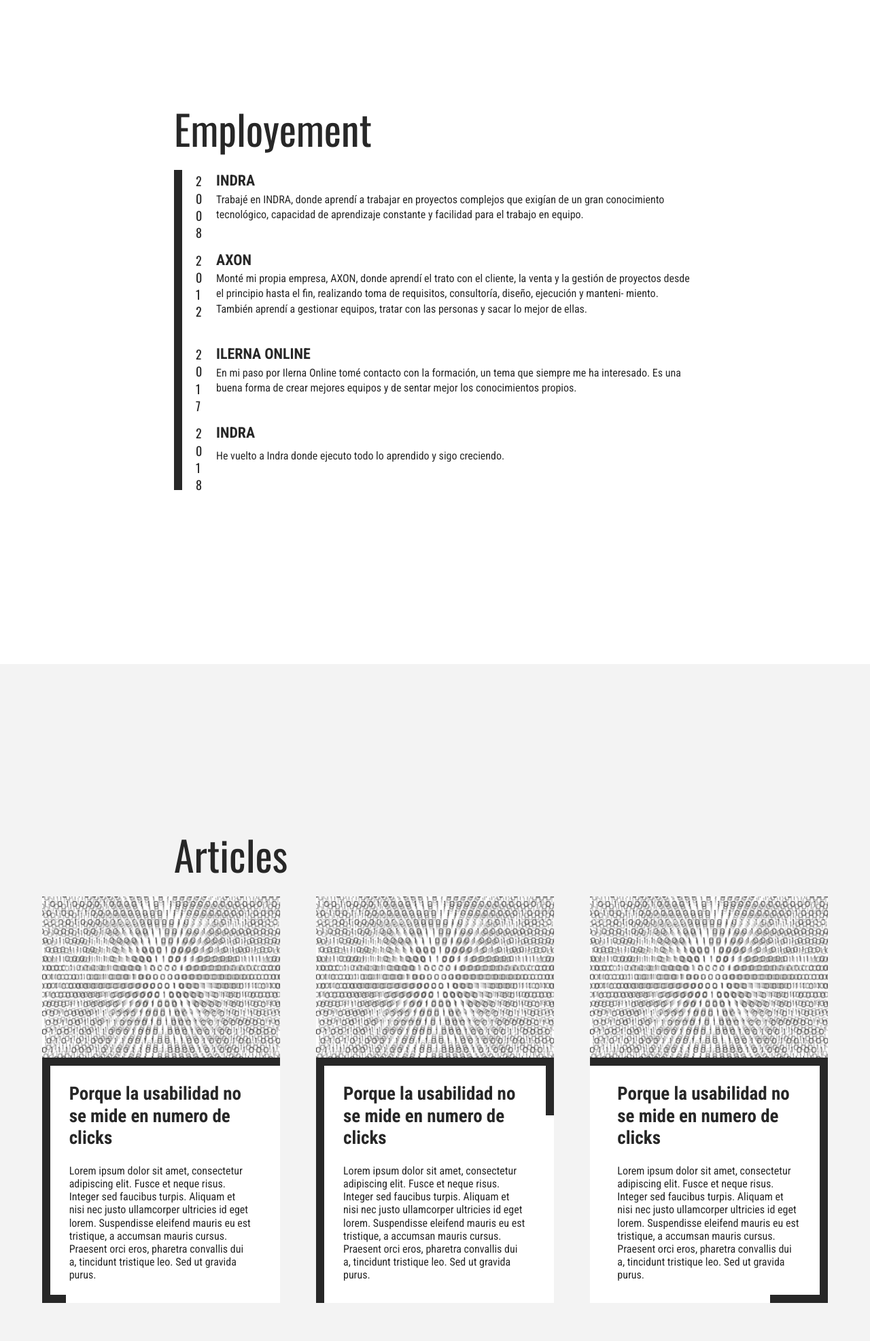
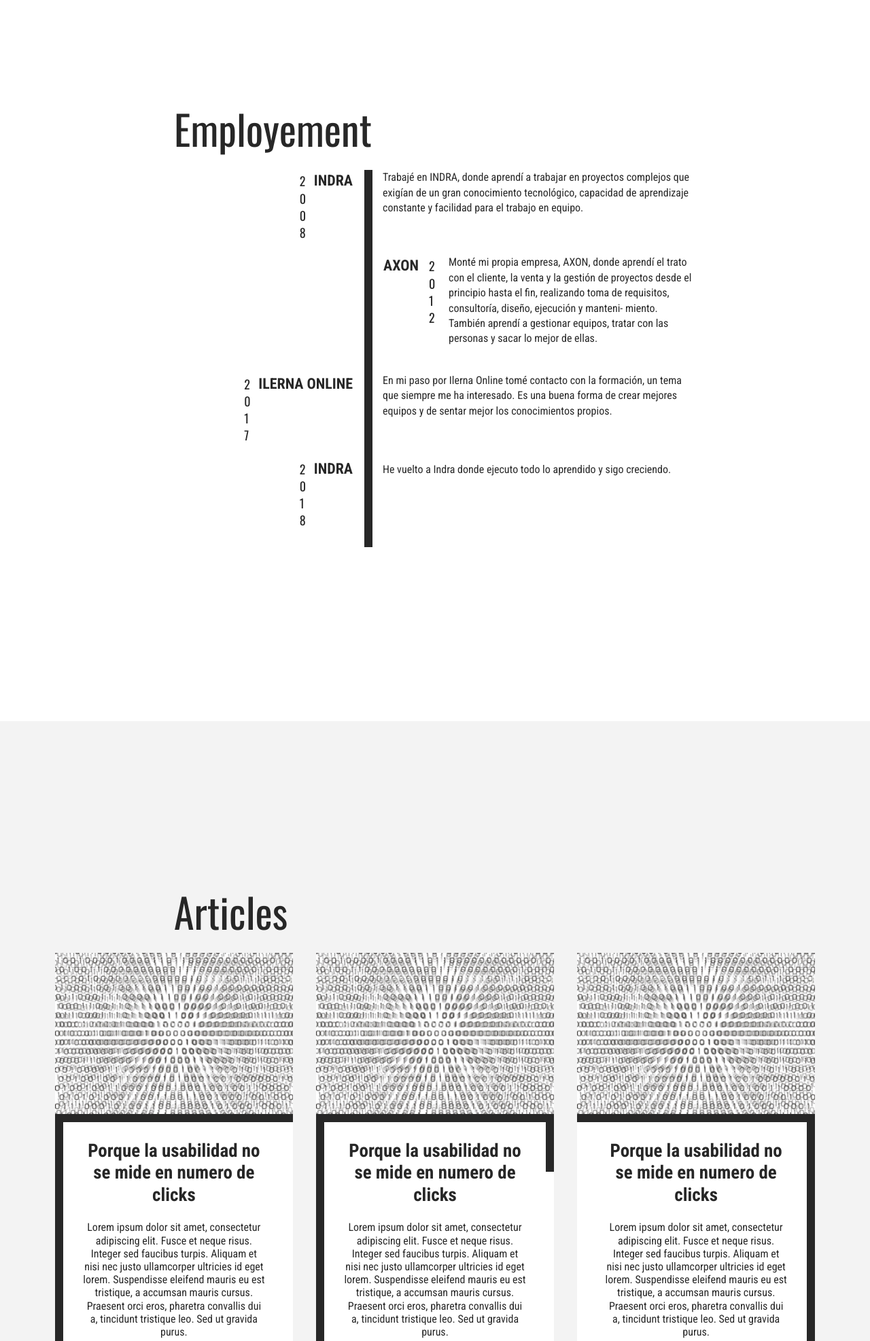
Before and after one commit to chervera/carleshervera-template, a PHP site: page / in a window 1280 px wide. Shown: the part 1812-3785 px from the top of the page at 68% size. Run offline with PHP 8.4, Linux system fonts and the light colour scheme; some libraries are stand-ins or nearby versions.

Commit message:
minnor fixes and employement

```diff
--- a/assets/css/main.css
+++ b/assets/css/main.css
@@ -234,8 +234,18 @@
 }
 
 .timeline {
+    padding-left: 35px;
+    position: relative;
+}
+
+.timeline::before {
+    content: ' ';
+    position: absolute;
     border-left: 12px solid #272727;
-    padding-left: 25px;
+    top: 0;
+    bottom: 0;
+    left: 30px;
+    width: 0px;
 }
 
 .timeline .event {
@@ -246,7 +256,7 @@
 
 .timeline .event .year {
     position: absolute;
-    left: -5px;
+    left: -21px;
     width: 0;
     top: 4px;
     word-wrap: break-word;
@@ -274,16 +284,16 @@
 }
 
 .article-list {
-    display: flex;
-    flex-wrap: wrap;
-    justify-content: space-around;
+    text-align: center;
+
+
 }
 
 .article {
     background: #fff;
-    display: block;
+    display: inline-block;
     max-width: 350px;
-    margin:  0 15px 50px 15px;
+    margin: 0 15px 50px 15px;
     text-decoration: none;
     color: #272727;
 }
@@ -336,7 +346,6 @@
     left: 135px;
     right: 0;
     bottom: 0;
-
 }
 
 .article .featured.type3::before {
@@ -353,7 +362,6 @@
     left: 0;
     right: 12px;
     bottom: 0;
-
 }
 
 .article .content p {
@@ -400,13 +408,13 @@
     transform: rotate(0deg);
 }
 
-.more:hover::after{
+.more:hover::after {
     -webkit-transition: all .3s;
     transition: all .3s;
     transform: rotate(-45deg);
 }
 
-.more:hover::before{
+.more:hover::before {
     -webkit-transition: all .3s;
     transition: all .3s;
     transform: rotate(-45deg);
@@ -475,14 +483,37 @@
         padding: 20%;
     }
 
+    .timeline::before {
+        left: 215px;
+    }
+
+    .timeline .event .wrapper {
+        text-align: right;
+        position: relative;
+        display: inline-block;
+    }
+
+    .timeline .event .header {
+        width: 140px;
+        display: inline-block;
+        position: absolute;
+        text-align: right;
+    }
+
+    .timeline .event .description {
+        padding: 0 0 0 181px;
+        min-height: 90px;
+    }
+
     #articles {
         padding: 20% 0;
     }
 
-    #articles .h1{
-        margin-left:20%;
+    #articles .h1 {
+        margin-left: 20%;
     }
-    #articles .article-list{
+
+    #articles .article-list {
         padding: 0 35px;
     }
 
@@ -490,3 +521,30 @@
         padding: 20%;
     }
 }
+
+@media (min-width:1200px) {
+    .timeline::before {
+        left: 280px;
+    }
+
+    .timeline .event .header {
+        width: 203px;
+    }
+
+    .timeline .event:nth-child(2) .header {
+        width: 300px;
+    }
+
+    .timeline .event:nth-child(2) .year {
+        left: auto;
+        right: -15px;
+    }
+
+    .timeline .event .description {
+        padding: 0 0 0 247px;
+    }
+
+    .timeline .event:nth-child(2) .description {
+        padding: 0 0 0 344px;
+    }
+}
--- a/index.html
+++ b/index.html
@@ -56,16 +56,24 @@
         <h1 class="h1">Employement</h1>
         <div class="timeline">
             <div class="event">
+                <div class="header">
+                    <div class="wrapper">
                         <span class="year">2008</span>
                         <span class="title">INDRA</span>
+                    </div>
+                </div>
                 <span class="description">Trabajé en INDRA, donde aprendí a trabajar en proyectos complejos que exigían
                     de un gran conocimiento tecnológico, capacidad de aprendizaje constante y facilidad para el trabajo
                     en equipo.</span>
             </div>
 
             <div class="event">
+                <div class="header">
+                    <div class="wrapper">
                         <span class="year">2012</span>
                         <span class="title">AXON</span>
+                    </div>
+                </div>
                 <span class="description">Monté mi propia empresa, AXON, donde
                     aprendí el trato con el cliente, la venta y la
                     gestión de proyectos desde el principio
@@ -78,16 +86,24 @@
 
             </div>
             <div class="event">
+                <div class="header">
+                    <div class="wrapper">
                         <span class="year">2017</span>
                         <span class="title">ILERNA ONLINE</span>
+                    </div>
+                </div>
                 <span class="description"> En mi paso por Ilerna Online tomé contacto con la formación, un tema que
                     siempre me ha interesado. Es una buena forma de crear mejores equipos y de sentar mejor los
                     conocimientos propios.</span>
             </div>
 
             <div class="event">
+                <div class="header">
+                    <div class="wrapper">
                         <span class="year">2018</span>
                         <span class="title">INDRA</span>
+                    </div>
+                </div>
                 <span class="description">He vuelto a Indra donde ejecuto todo lo aprendido y sigo creciendo.</span>
             </div>
 
@@ -193,7 +209,7 @@
                 menu.classList.remove('opened');
             }
 
-            if ((lastSectionToShowWhiteBounding.height + lastSectionToShowWhiteBounding.top  - marginToShowMenu) < 0) {
+            if ((lastSectionToShowWhiteBounding.height + lastSectionToShowWhiteBounding.top - marginToShowMenu) < 0) {
                 toggler.classList.add('black');
             } else {
                 toggler.classList.remove('black');
```
Lines whose indentation alone changed are shown as unchanged.
